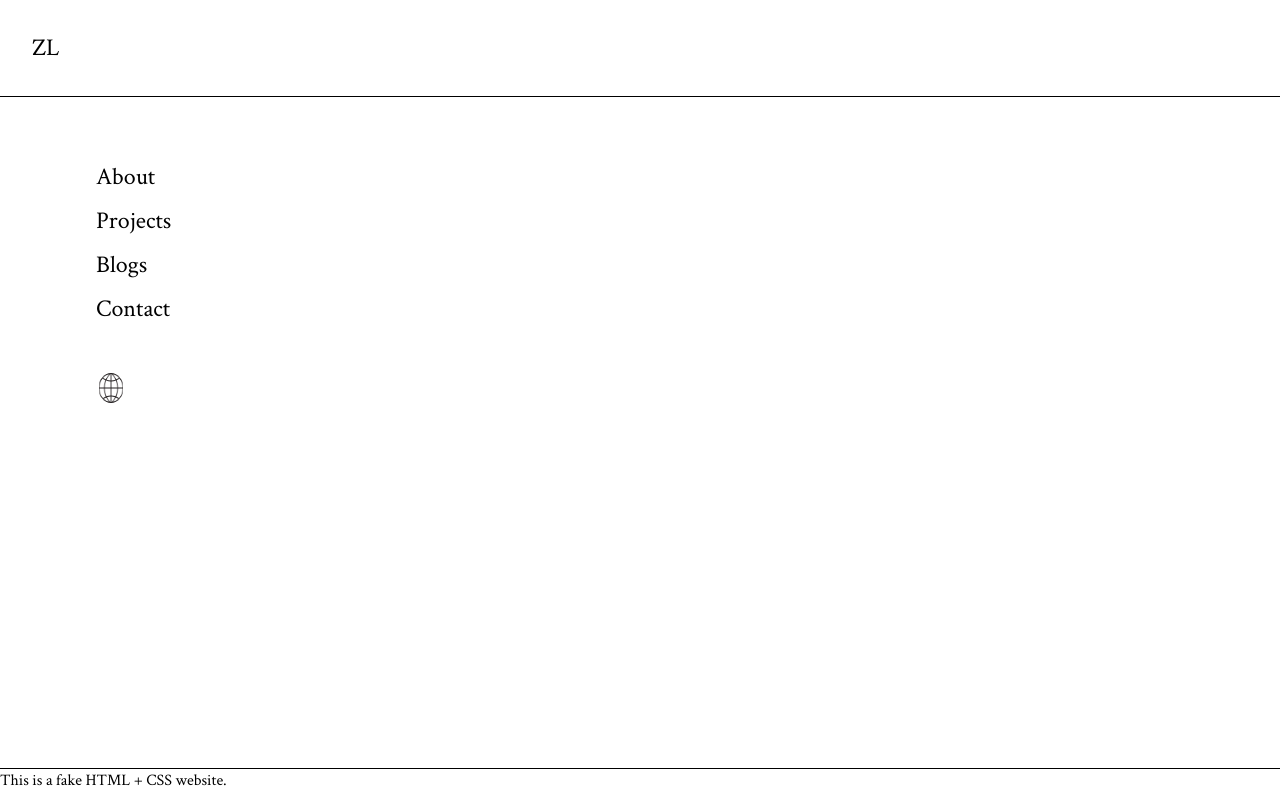
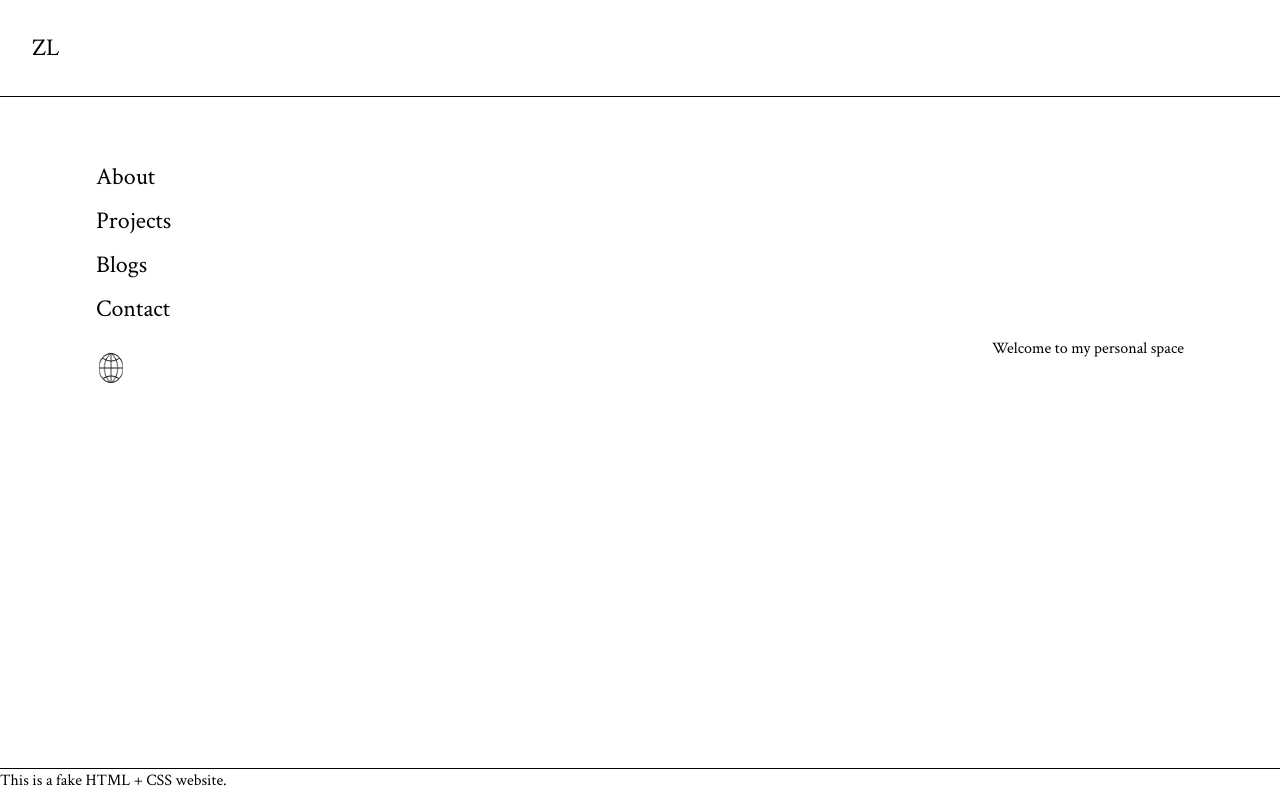
Before and after one commit to zlrkw11/zl-v2, a Next.js app: page / in a window 1280 px wide. Built offline with nearby package versions, Linux system fonts and the light colour scheme.

Commit message:
adjusted positioning

```diff
--- a/app/page.tsx
+++ b/app/page.tsx
@@ -4,7 +4,7 @@ import Globe from "../public/assets/globe.svg";
 import styles from "../app/styles/Home.module.css";
 export default function Home() {
   return (
-    <div className="">
+    <div className="flex ">
       <div className="md:ml-24 flex justify-center md:justify-normal md:text-2xl text-2xl mt-4 md:mt-12">
         <ul className="flex flex-col md:gap-3 md:text-left">
           <li className="group underline-offset-4">
@@ -24,11 +24,8 @@ export default function Home() {
           <li className="group underline-offset-4">
             <span className="hover:underline">Contact</span>
             <span className="opacity-0 ml-4 group-hover:opacity-100 ">◂</span>
-          </li>
-        </ul>{" "}
-      </div>
-      <div className="w-full flex justify-center md:justify-normal">
-        <div className="w-12 mt-8 -translate-x-8 md:translate-x-0 md:mt-12 md:ml-24">
+          </li>{" "}
+          <div className="w-12 mt-8 md:mt-4">
             <Link href="/" className="">
               <Image
                 src={Globe}
@@ -39,7 +36,10 @@ export default function Home() {
               />
             </Link>
           </div>
+        </ul>{" "}
       </div>
+
+      <h1 className="flex ml-auto mr-24 mt-56">Welcome to my personal space</h1>
     </div>
   );
 }
```
Lines whose indentation alone changed are shown as unchanged.
